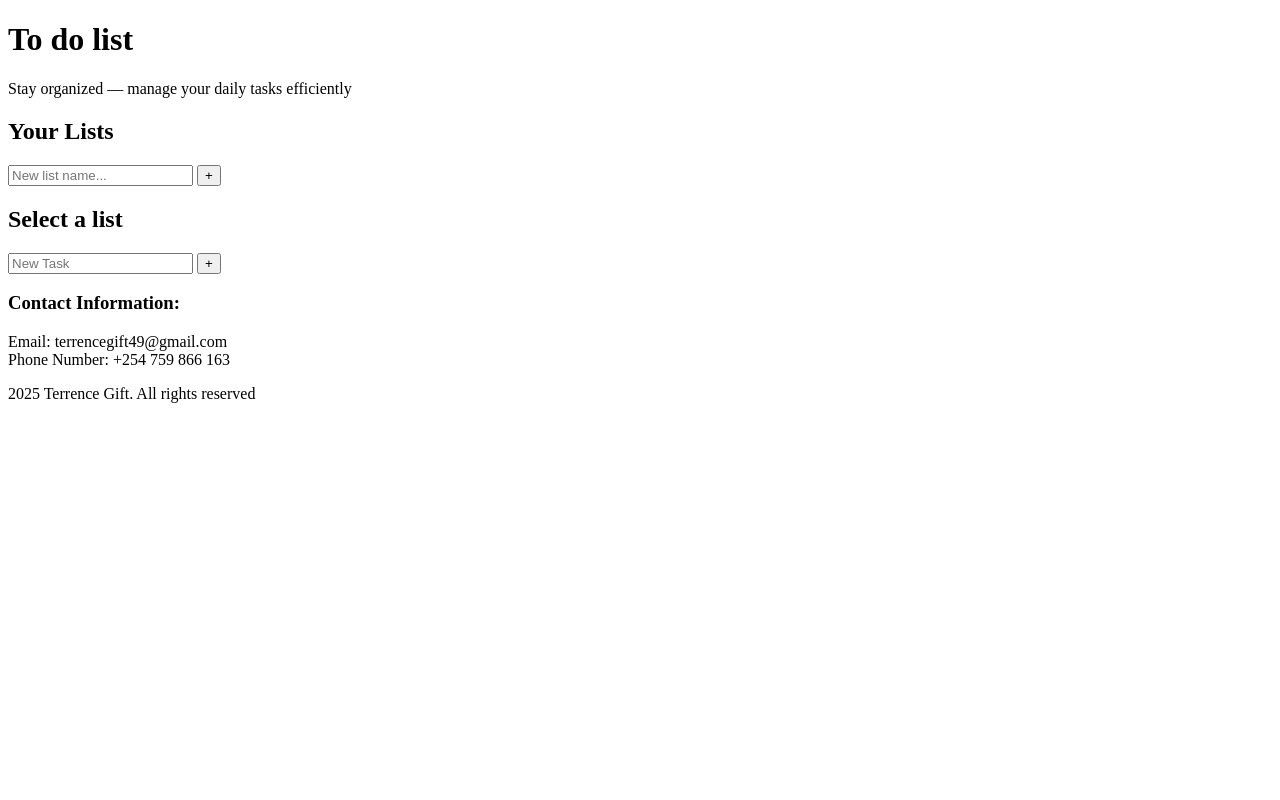
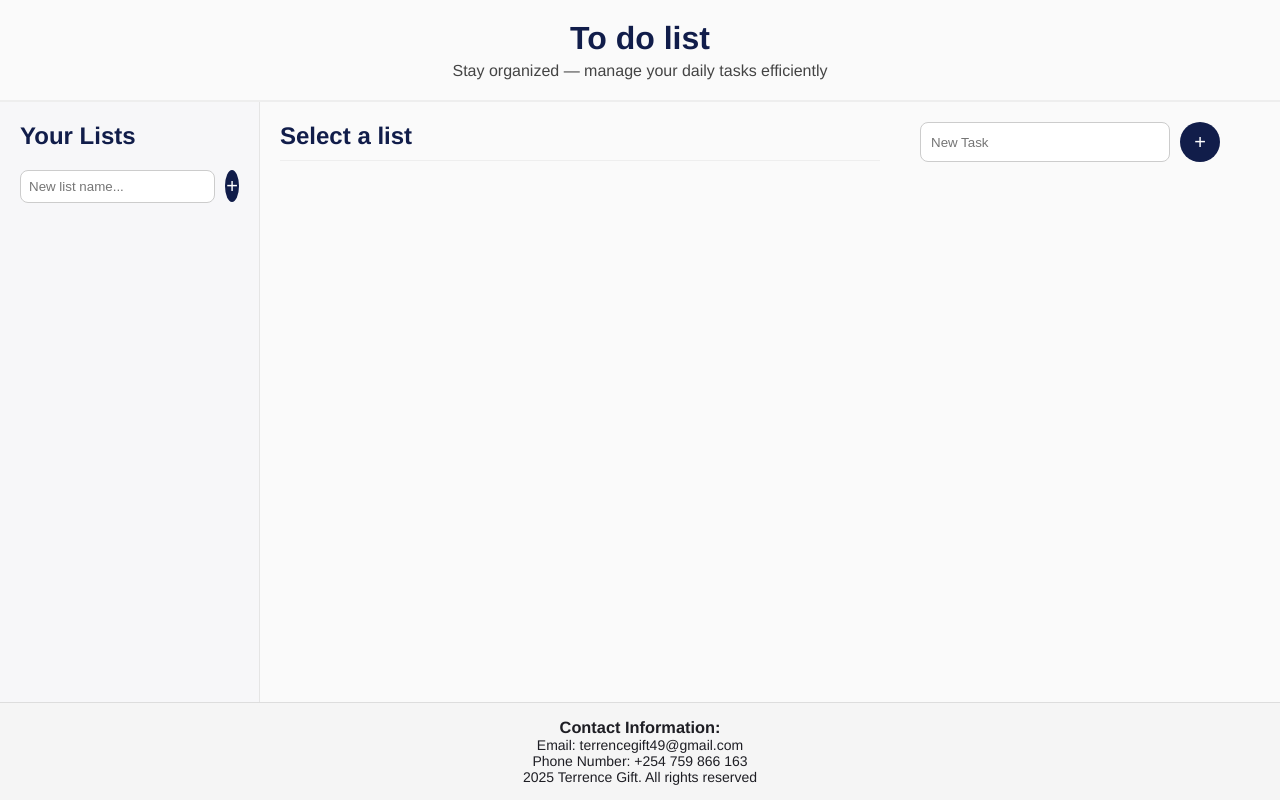
Before and after one commit to Terrunda/To-do-list-assignment, a plain HTML site: page index.html in a window 1280 px wide. Drawn offline with Linux system fonts and the light colour scheme.

Commit message:
Added some functions that willl be utilised for the core functionality of the to-do-list.

```diff
--- a/index.html
+++ b/index.html
@@ -37,7 +37,7 @@
 
     <section class="task-container">
         <form id="task-form">
-            <input type="text" placeholder="New Task">
+            <input id="task-input" type="text" placeholder="New Task">
             <button type="submit" id="add-task-button">+</button>
         </form>
     </section>
--- a/script.js
+++ b/script.js
@@ -44,10 +44,25 @@ ListConstructor.prototype.addTask = function(taskInstance) {
 
 }
 
-const sidebar = document.getElementById("list-sidebar");
-const listForm = document.getElementById("new-list-form");
+
+const listSidebar = document.getElementById("list-sidebar");
+const newlistForm = document.getElementById("new-list-form");
+const newListInput = document.getElementById("new-list-input");
 
 const listContainer = document.getElementById("list-container");
-const listTitle = document.getElementById("current-list-title");
+const currentlistTitle = document.getElementById("current-list-title");
 const taskForm = document.getElementById("task-form");
+const taskInput = document.getElementById("task-input");
 const taskGrid = document.getElementById("task-grid");
+
+function selectList(ListName) {
+
+}
+
+function addList(name) {
+
+}
+
+function addTask(taskName) {
+
+}
--- a/styles.css
+++ b/styles.css
@@ -0,0 +1,199 @@
+* {
+  margin: 0;
+  padding: 0;
+  box-sizing: border-box;
+}
+
+body {
+  font-family: "Poppins", "Helvetica Neue", Arial, sans-serif;
+  background-color: #fafafa;
+  color: #1e1e24;
+  display: flex;
+  flex-direction: column;
+  min-height: 100vh;
+}
+
+/* HEADER */
+header {
+  text-align: center;
+  padding: 20px 0;
+  border-bottom: 2px solid #eee;
+}
+
+header h1 {
+  color: #111d4a;
+  margin-bottom: 5px;
+}
+
+header p {
+  color: #444;
+}
+
+/* MAIN */
+main {
+  display: flex;
+  flex: 1;
+  min-height: 70vh;
+}
+
+/* SIDEBAR */
+.sidebar {
+  width: 260px;
+  background-color: #f7f7f9;
+  padding: 20px;
+  border-right: 1px solid #e5e5e5;
+}
+
+.sidebar h2 {
+  color: #111d4a;
+  margin-bottom: 15px;
+}
+
+#list-sidebar {
+  list-style: none;
+  margin-bottom: 20px;
+}
+
+#list-sidebar li {
+  padding: 10px 15px;
+  background-color: #fff;
+  border-radius: 8px;
+  margin-bottom: 10px;
+  cursor: pointer;
+  transition: background-color 0.3s;
+}
+
+#list-sidebar li:hover {
+  background-color: #e6ecff;
+}
+
+#list-sidebar li.active {
+  background-color: #111d4a;
+  color: white;
+}
+
+/* NEW LIST FORM */
+#new-list-form {
+  display: flex;
+  gap: 10px;
+}
+
+#new-list-input {
+  flex: 1;
+  padding: 8px;
+  border-radius: 8px;
+  border: 1px solid #ccc;
+}
+
+#add-list-btn {
+  width: 32px;
+  height: 32px;
+  border: none;
+  border-radius: 50%;
+  background-color: #111d4a;
+  color: white;
+  font-size: 20px;
+  cursor: pointer;
+  transition: 0.3s;
+}
+
+#add-list-btn:hover {
+  background-color: #2e3a75;
+}
+
+/* TASK AREA */
+#list-container {
+  flex: 1;
+  padding: 20px;
+}
+
+.task-header {
+  border-bottom: 1px solid #eee;
+  padding-bottom: 10px;
+}
+
+#current-list-title {
+  color: #111d4a;
+}
+
+.task-container {
+  padding: 20px;
+}
+
+#task-form {
+  display: flex;
+  gap: 10px;
+}
+
+#task-input {
+  padding: 10px;
+  border-radius: 8px;
+  border: 1px solid #ccc;
+  width: 250px;
+}
+
+#add-task-button {
+  width: 40px;
+  height: 40px;
+  border: none;
+  border-radius: 50%;
+  background-color: #111d4a;
+  color: white;
+  font-size: 20px;
+  cursor: pointer;
+  transition: 0.3s;
+}
+
+#add-task-button:hover {
+  background-color: #2e3a75;
+}
+
+/* TASK GRID */
+#task-grid {
+  display: flex;
+  flex-direction: column;
+  gap: 10px;
+  padding: 10px 20px 40px;
+}
+
+.task-card {
+  background-color: #fff;
+  border-radius: 8px;
+  padding: 12px 15px;
+  display: flex;
+  justify-content: space-between;
+  align-items: center;
+  box-shadow: 0 1px 3px rgba(0, 0, 0, 0.1);
+}
+
+.task-card.completed {
+  text-decoration: line-through;
+  opacity: 0.6;
+}
+
+.task-info span {
+  display: block;
+  font-weight: 500;
+}
+
+.task-info small {
+  font-size: 12px;
+  color: #777;
+}
+
+.task-actions button {
+  background: none;
+  border: none;
+  cursor: pointer;
+  font-size: 18px;
+  margin-left: 10px;
+}
+
+/* FOOTER */
+footer {
+  background-color: #f5f5f5;
+  text-align: center;
+  border-top: 1px solid #ddd;
+  padding: 15px;
+  font-size: 14px;
+}
```
